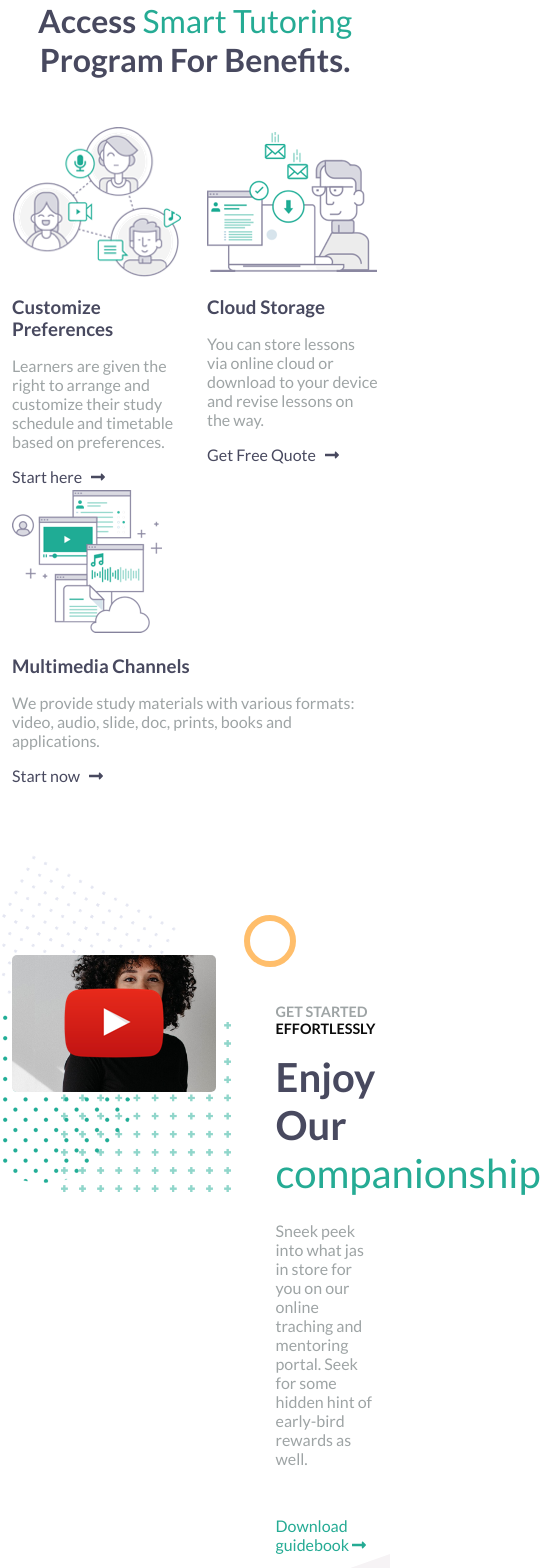
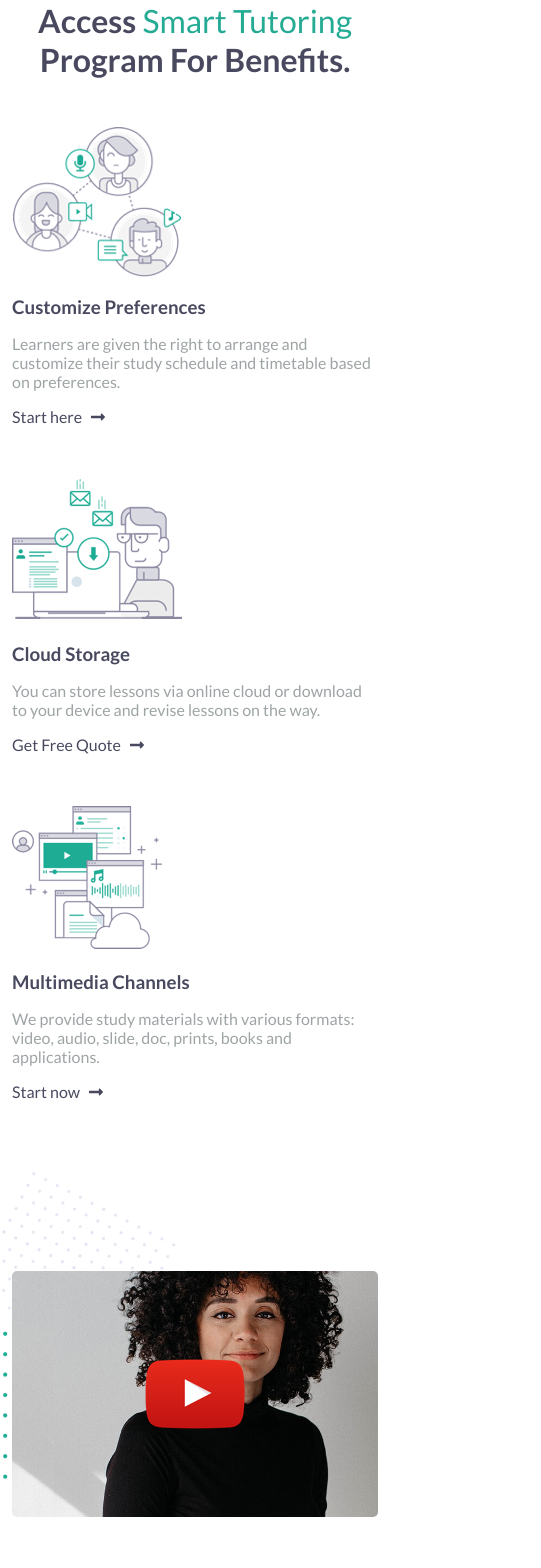
Before and after one commit to GianlucaBenassi/proj-html-vuejs, a Vue app: page / in a window 390 px wide. Shown: the part 3040-4608 px from the top of the page, 541 px wide, since content can reach past the window. Built offline with nearby package versions, Linux system fonts and the light colour scheme.

Commit message:
SmartTutoring responsive

```diff
--- a/src/components/sections/SmartTutoring.vue
+++ b/src/components/sections/SmartTutoring.vue
@@ -7,16 +7,16 @@
             <h2 class="mt-2 mb-5 medium-title text-center">Access <span class="text-green">Smart Tutoring</span> Program For Benefits.</h2>
 
             <!-- info cards -->
-            <div class="row info_cards">
+            <div class="row row-cols-1 row-cols-sm-2 row-cols-md-3 justify-content-center info_cards">
 
-                <div class="col">
+                <div class="col mb-5 mb-md-0">
                     <img src="../../assets/img/home-2-image-box-01.png" alt="Preferences image">
                     <h3 class="my-3">Customize Preferences</h3>
                     <p class="text-color-light mb-3">Learners are given the right to arrange and customize their study schedule and timetable based on preferences.</p>
                     <a href="#" class="text-gunPowder hover-text-green">Start here <i class="fas fa-long-arrow-alt-right"></i></a>
                 </div>
 
-                <div class="col">
+                <div class="col mb-5 mb-md-0">
                     <img src="../../assets/img/about-us-02-image-box-02.png" alt="Preferences image">
                     <h3 class="my-3">Cloud Storage</h3>
                     <p class="text-color-light mb-3">You can store lessons via online cloud or download to your device and revise lessons on the way.</p>
@@ -36,7 +36,7 @@
             <div class="row yt_video">
 
                 <!-- video -->
-                <div class="col-7">
+                <div class="col-12 col-md-7 mb-5 mb-md-0">
                     <a href="#" class="d-block youtube">
                         <div class="video">
                             <img src="../../assets/img/home-2-popup-video-poster.jpg" alt="Companionship video" class="d-block">
@@ -44,13 +44,13 @@
                         <img src="../../assets/img/icon-youtube-play.png" alt="YouTube logo" class="yt_logo">
                         <img src="../../assets/img/maxcoach-shape-05.png" alt="shape-01" class="shape sh-01">
                         <img src="../../assets/img/maxcoach-shape-09.png" alt="shape-02" class="shape sh-02">
-                        <img src="../../assets/img/maxcoach-shape-07.png" alt="shape-03" class="shape sh-03">
-                        <div class="shape circle-shape koromiko"></div>
+                        <img src="../../assets/img/maxcoach-shape-07.png" alt="shape-03" class="shape sh-03 d-none d-md-block">
+                        <div class="d-none d-md-block shape circle-shape koromiko"></div>
                     </a>
                 </div>
 
                 <!-- description -->
-                <div class="col-5 mt-5 ps-5">
+                <div class="col-12 col-md-5 mt-5 ps-5">
                     <h3 class="sub-title">get started <span class="text-color">effortlessly</span></h3>
                     <h2 class="mt-3 mb-4 big-title">Enjoy Our <span class="text-green">companionship</span></h2>
                     <p class="text-color-light mb-5">Sneek peek into what jas in store for you on our online traching and mentoring portal. Seek for some hidden hint of early-bird rewards as well.</p>
@@ -75,8 +75,6 @@ export default {
 h2 span{
     font-weight: normal;
 }
-
-
 
 .info_cards {
     margin-bottom: 170px;
```
